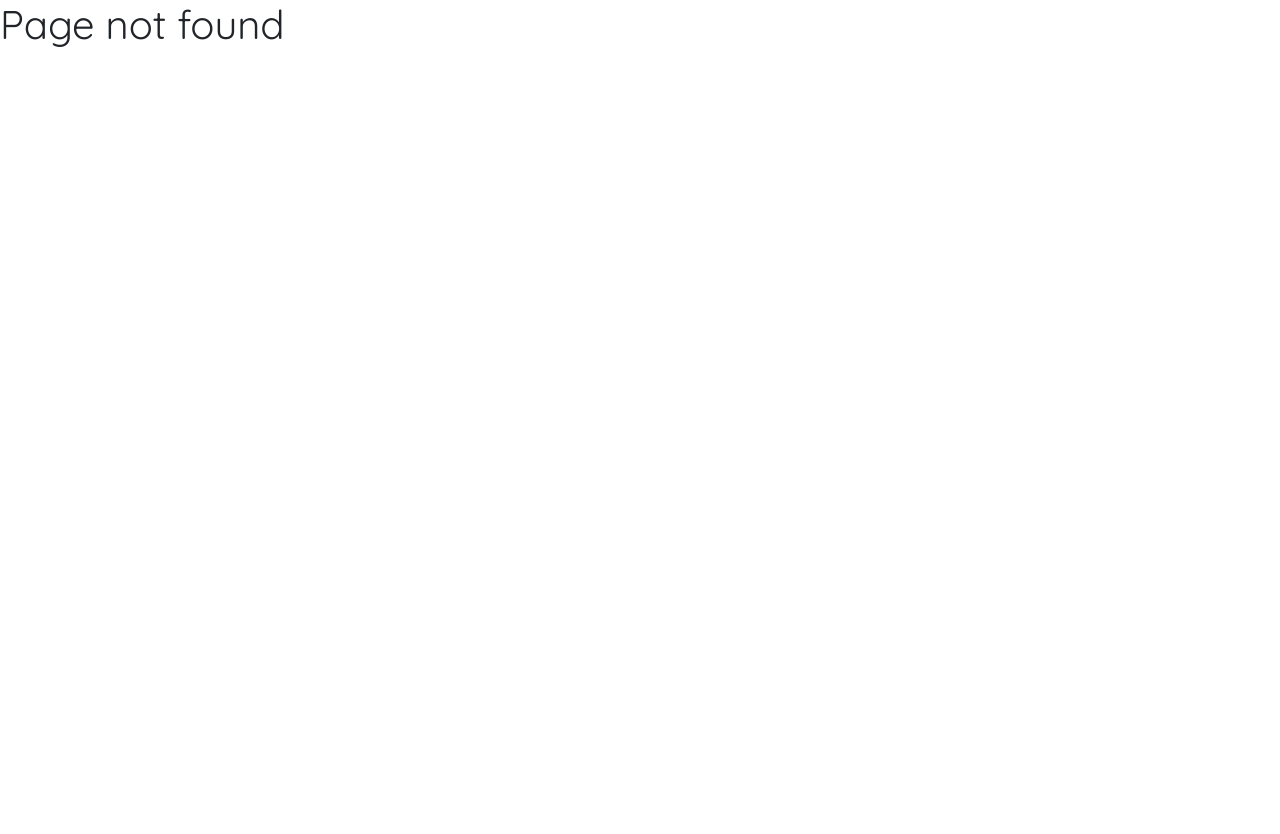
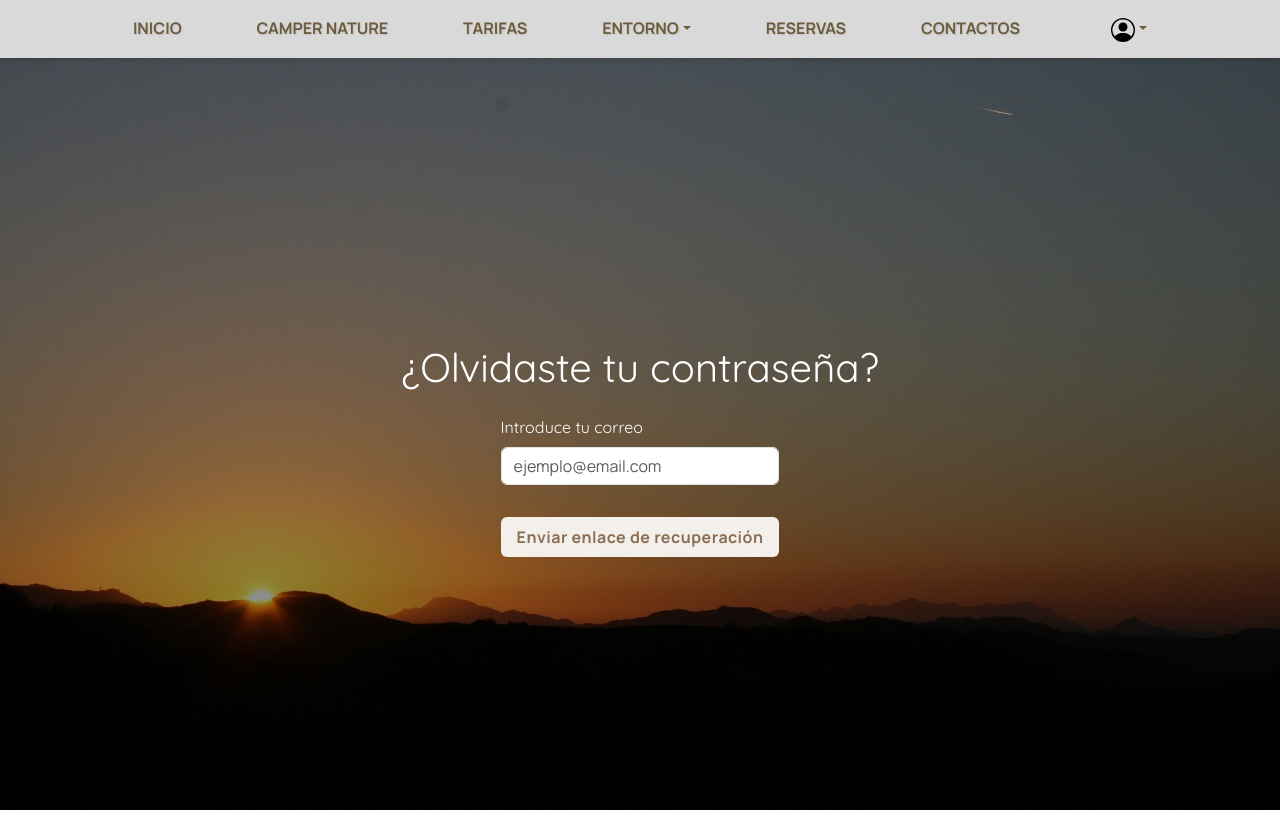
Before and after one commit to ArturoVazquez/MVPCamperNaturePersonal, a React (Vite) app in the folder client/: page /forgot-password in a window 1280 px wide. Before the commit this address had no page. Before the commit the page ends 800 px from the top, so only its background shows below. Built offline with nearby package versions, Linux system fonts and the light colour scheme.

Commit message:
front de olvidar contraseña

```diff
--- /dev/null
+++ b/client/src/pages/PublicPages/ForgotPassword/ForgotPassword.jsx
@@ -0,0 +1,51 @@
+import React, { useState } from 'react';
+import { Container, Form, Button, Alert } from 'react-bootstrap';
+import { fetchData } from '../../../helpers/axiosHelper';
+import './forgotpassword.css';
+
+const ForgotPassword = () => {
+  const [email, setEmail] = useState('');
+  const [message, setMessage] = useState('');
+  const [error, setError] = useState('');
+
+  const handleSubmit = async (e) => {
+    e.preventDefault();
+    setMessage('');
+    setError('');
+
+    try {
+      const response = await fetchData('user/forgot-password', 'post', { email });
+      setMessage(response.data.message || 'Revisa tu correo electrónico');
+    } catch (err) {
+      setError(err.response?.data?.message || 'Error al enviar el email');
+    }
+  };
+
+  return (
+    <section className="forgotpassword-section">
+      <Container className="mt-5 container-forgotpassword">
+        <h1 className="mb-4 text-center forgotpassword-title">¿Olvidaste tu contraseña?</h1>
+        <Form onSubmit={handleSubmit}>
+          <Form.Group className="mb-3" controlId="formEmail">
+            <Form.Label>Introduce tu correo</Form.Label>
+            <Form.Control
+              type="email"
+              placeholder="ejemplo@email.com"
+              value={email}
+              onChange={(e) => setEmail(e.target.value)}
+              required
+            />
+          </Form.Group>
+          <button className='forgotpassword-buton' variant="primary" type="submit">
+            Enviar enlace de recuperación
+          </button>
+        </Form>
+
+        {message && <Alert variant="success" className="mt-3">{message}</Alert>}
+        {error && <Alert variant="danger" className="mt-3">{error}</Alert>}
+      </Container>
+    </section>
+  );
+};
+
+export default ForgotPassword;
--- /dev/null
+++ b/client/src/pages/PublicPages/ForgotPassword/forgotpassword.css
@@ -0,0 +1,61 @@
+@import url('https://fonts.googleapis.com/css2?family=Manrope:wght@400;700&display=swap');
+@import url('https://fonts.googleapis.com/css2?family=Quicksand:wght@400;600&display=swap');
+body {
+  font-family: 'Manrope', sans-serif;
+}
+
+.forgotpassword-section {
+  background: linear-gradient(rgba(0,0,0,0.3), rgba(0,0,0,0.5)), url("/images/register.jpg");
+  background-position: center;
+  background-size: cover;
+  background-repeat: no-repeat;
+  width: 100%;
+  height: 94vh;
+  display: flex;
+  justify-content: center;
+  align-items: center;
+}
+
+.container-forgotpassword {
+  height: 100%;
+  display: flex;
+  justify-content: center;
+  align-items: center;
+  flex-direction: column;
+}
+
+.container-forgotpassword > .row {
+  height: 100%;
+}
+
+label {
+  color: white;
+  font-family: 'Quicksand', sans-serif;
+}
+
+.forgotpassword-title {
+  color: white;
+  font-family: 'Quicksand';
+}
+
+.forgotpassword-buton {
+  margin-top: 1rem;
+  background-color: #f3f0eb;
+  color: #8b6d53;
+  font-weight: bold;
+  border: none;
+  font-size: 16px;
+  border-radius: 6px;
+  transition: background-color 0.3s ease;
+  letter-spacing: 0.5px;
+  padding-inline: 2rem;
+  padding: 8px 16px;
+  margin-bottom: 1rem;
+}
+
+.forgotpassword-buton:hover {
+  background-color: #e5e2dd;
+  border-color: #bbb;
+  cursor: pointer;
+  transform: scale(1.1);
+}
--- a/client/src/pages/PublicPages/Login/Login.jsx
+++ b/client/src/pages/PublicPages/Login/Login.jsx
@@ -89,6 +89,9 @@ const Login = () => {
                   <strong>¡Regístrate aquí!</strong>
                 </Link>
               </p>
+               <p className='login-message'>
+              ¿Olvidaste tu contraseña? <Link to="/forgot-password">Haz clic aquí</Link>
+              </p>
             </Form>
           </Col>
         </Row>
--- a/client/src/pages/PublicPages/Tarifas/Tarifas.jsx
+++ b/client/src/pages/PublicPages/Tarifas/Tarifas.jsx
@@ -26,6 +26,9 @@ const Tarifas = () => {
 
   const serviciosIncluidos = services.filter(s => !s.is_included);
   const serviciosExtra = services.filter(s => s.is_included);
+  const temporadaAlta = services.find(s => s.name === "Temporada Alta");
+  const temporadaBaja = services.find(s => s.name === "Temporada Baja");
+
 
    return (
     <section className="rate-section">
@@ -59,16 +62,24 @@ const Tarifas = () => {
           </Col>
 
           <Col lg={4} md={6} xs={12} className="price-included">
-            <div className="rate-box mb-3">
-              <p className='title-price'>Temporada alta</p>
-              <p>Julio, Agosto, Semana Santa y San Juan</p>
-              <p className='price-text'><strong>20 € / día</strong></p>
-            </div>
-            <div className="rate-box mb-3">
-              <p className='title-price'>Temporada baja</p>
-              <p>Resto del año</p>
-              <p className='price-text'><strong>15 € / día</strong></p>
-            </div>
+            {temporadaAlta && (
+              <div className="rate-box mb-3">
+                <p className="title-price">{temporadaAlta.name}</p>
+                <p>{temporadaAlta.description}</p>
+                <p className="price-text">
+                  <strong>{temporadaAlta.price} € / día</strong>
+                </p>
+              </div>
+            )}
+            {temporadaBaja && (
+              <div className="rate-box mb-3">
+                <p className="title-price">{temporadaBaja.name}</p>
+                <p>{temporadaBaja.description}</p>
+                <p className="price-text">
+                  <strong>{temporadaBaja.price} € / día</strong>
+                </p>
+              </div>
+            )}
           </Col>
         </Row>
 
--- a/client/src/routes/AppRoutes.jsx
+++ b/client/src/routes/AppRoutes.jsx
@@ -15,6 +15,7 @@ const CamperNature = lazy(() =>
 const Tarifas = lazy(() => import('../pages/PublicPages/Tarifas/Tarifas'));
 const Reservas = lazy(() => import('../pages/PublicPages/Reservas/Reservas'));
 const Login = lazy(() => import('../pages/PublicPages/Login/Login'));
+const ForgotPassword = lazy(() => import('../pages/PublicPages/ForgotPassword/ForgotPassword'));
 const Register = lazy(() => import('../pages/PublicPages/Register/Register'));
 const Contact = lazy(() => import('../pages/PublicPages/Contact/Contact'));
 const Verified = lazy(() => import('../pages/PublicPages/Verified/Verified'));
@@ -54,6 +55,7 @@ export const AppRoutes = () => {
               <Route path="/register" element={<Register />} />
               <Route path="/" element={<Home />} />
               <Route path="/login" element={<Login />} />
+              <Route path="/forgot-password" element={<ForgotPassword />} />
               <Route path="/campernature" element={<CamperNature />} />
               <Route path="/tarifas" element={<Tarifas />} />
               <Route path="/reservas" element={<Reservas />} />
```
